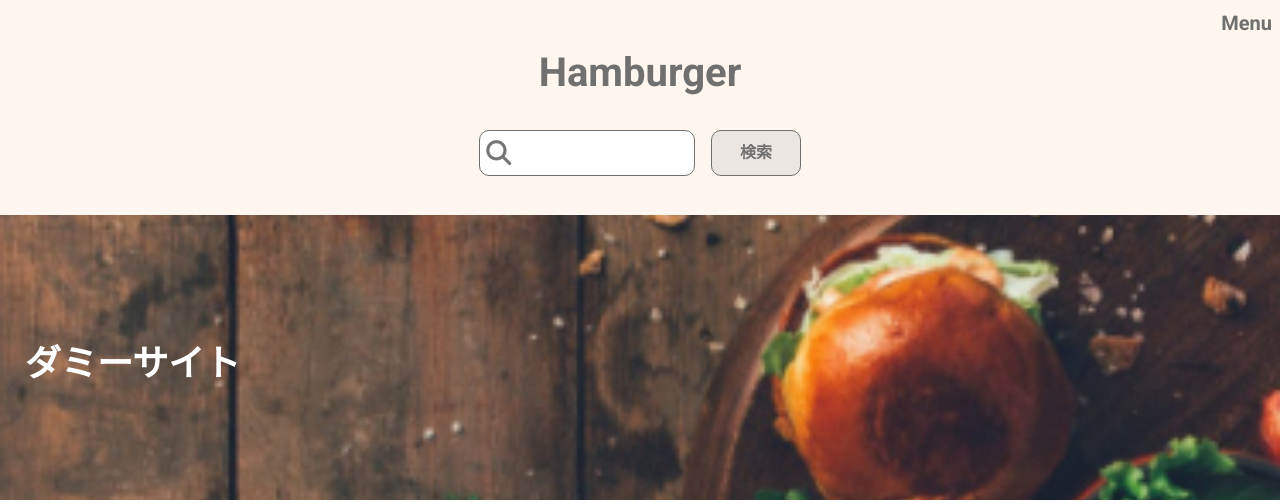
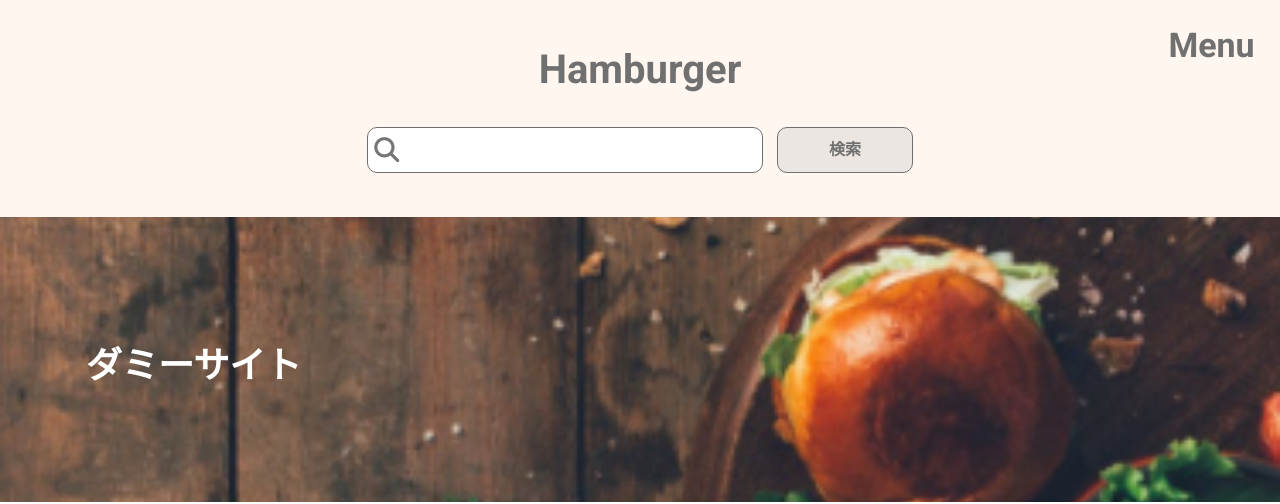
Before and after one commit to yuki-rose/hamburger, a plain HTML site: page index.html in a window 1280 px wide. Shown: the top 504 px of the page. Drawn offline with Linux system fonts and the light colour scheme.

Commit message:
ファイル整理

```diff
--- a/sass/object/compornent/_visual.scss
+++ b/sass/compornent/_visual.scss
@@ -1,3 +1,5 @@
+@use "../foundation/base";
+
 .l-main__mainvisual {
     height: 285px;
     width: 100%;
@@ -11,10 +13,16 @@
 }
 
 .l-main__ttl {
-    color: #ffffff;
+    color: base.$color--white;
     font-size: 3.6rem;
     font-weight: 700;
     position: absolute;
     top: 122px;
     left: 25px;
+
+    @include base.breakpointTablet {
+        position: absolute;
+        top: 122px;
+        left: 86px;
+    }
 }
--- a/sass/foundation/_base.scss
+++ b/sass/foundation/_base.scss
@@ -1,15 +1,21 @@
+//variables
+$color--white: #ffffff;
+$color--gray: #707070;
+$color--brown: #3c2a10;
+$color-darkbrown:#3c2a1c;
+
 //mixin
 $tablet: 590px;
 $pc: 960px;
 
-@mixin breakpoint-tablet {
-    @media (min-wigth: ($tablet)) {
+@mixin breakpointTablet {
+    @media (min-width: ($tablet)) {
         @content ;
     }
 }
 
-@mixin breakpoint-pc {
-    @media (min-wigth: ($pc)) {
+@mixin breakpointPc {
+    @media (min-width: ($pc)) {
         @content ;
     }
 }
--- a/sass/foundation/style.scss
+++ b/sass/foundation/style.scss
@@ -1,6 +1,6 @@
 @use "./base";
 @use "../layout/header";
-@use "../object/compornent/visual";
-@use "../object/compornent/wrapper";
-@use "../object/project/frontpage";
+@use "../compornent/visual";
+@use "../compornent/wrapper";
+@use "../project/frontpage";
 @use "../layout/footer";
--- a/sass/layout/_header.scss
+++ b/sass/layout/_header.scss
@@ -5,18 +5,22 @@
     height: 215px;
     background-color: #fff7ef;
 
-    @include base.breakpoint-tablet {
-        height: 217px;
-        background-color: #707070;
+    @include base.breakpointTablet {
+    height: 217px;
     }
 
     &__ttl {
         height: 47px;
-        color: #707070;
+        color: base.$color--gray;
         font-size: 4rem;
         display: flex;
         justify-content: center;
         margin-top: 12px;
+        font-weight: 700;
+
+        @include base.breakpointTablet {
+            margin-top: -20px;
+        }
     }
 }
 
@@ -31,7 +35,15 @@
         margin-right: 8px;
         font-size: 2rem;
         font-weight: 700;
-        color: #707070;
+        color: base.$color--gray;
+
+        @include base.breakpointTablet {
+            width: 87px;
+            height: 40px;
+            margin-top: 20px;
+            margin-right: 25px;
+            font-size: 3.4rem;
+        }
     }
 }
 
@@ -44,23 +56,36 @@
     margin-top: 40px;
     box-sizing: border-box;
 
+    @include base.breakpointTablet {
+        width: 546px;
+    }
+
     &__input {
         width: 216px;
         height: 46px;
         border-radius: 10px;
-        border: 1px solid #707070;
+        border: 1px solid base.$color--gray;
         margin-right: 16px;
-        background-color: white;
+        background-color: base.$color--white;
+
+        @include base.breakpointTablet {
+            width: 396px;
+            margin-right: 14px;
+        }
     }
 
     &__set {
         width: 90px;
         height: 46px;
         border-radius: 10px;
-        border: 1px solid #707070;
+        border: 1px solid base.$color--gray;
         background-color: #ebe6e2;
         font-size: 1.6rem;
         font-weight: 700;
-        color: #707070;
+        color: base.$color--gray;
+
+        @include base.breakpointTablet {
+            width: 136px;
+        }
     }
 }
```
Also changed, not shown: css/style.css, css/style.min.css, sass/compornent/_wrapper.scss (renamed from sass/object/compornent/_wrapper.scss), sass/project/_frontpage.scss (renamed from sass/object/project/_frontpage.scss), 2 other files.
